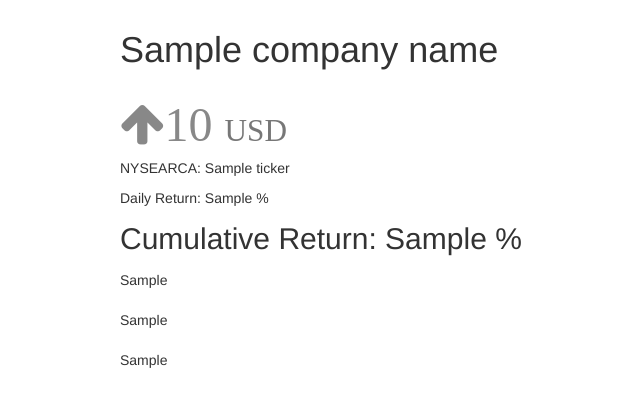
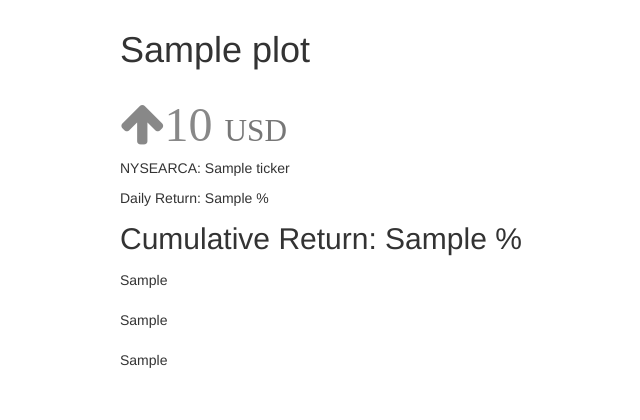
Before and after one commit to s777610/stock-etf-investment-full-stack, a Flask app: template src/templates/plot_stock.html in a window 1280 px wide. Shown: the part 244-664 px from the top of the page, without its empty margins (70-710 px from the left). Run offline with Flask 2, Linux system fonts and the light colour scheme; the template is opened without the code that fills it: most values are stand-ins (such as "Sample title", 1, 10 or a date in 2020); parts of the project's set-up code (start-up, migrations or seed data) failed here and were passed over; some libraries are stand-ins or nearby versions.

Commit message:
create plot class

```diff
--- a/src/application.py
+++ b/src/application.py
@@ -2,7 +2,7 @@
 from flask import Flask, render_template, request
 from common.create_plot import create_plot
 from models.security import Security
-# from models.plot import Plot
+from models.plot import Plot
 from common.name_scraper import scrape_name
 from flask_sqlalchemy import SQLAlchemy
 
@@ -29,14 +29,11 @@ class Security_db(db.Model):
         return f"Security_name: {self.name}, ticker: {self.ticker}, purchase at: {self.purchase_price}"
 
 
-
 @application.route('/plot/<string:ticker>/<string:name>/<string:daily_return>/<string:cum_return>')
 def plot_security(name, ticker, daily_return, cum_return):
-    name, current_price, name_color, today_status, last_updated, div1, div2, div3 = create_plot(ticker, name)
-    return render_template("plot_stock.html",  current_price=current_price, name_color=name_color,
-                           company_name=name, ticker=ticker, today_status=today_status,
-                           last_updated=last_updated, daily_return=daily_return, cum_return=cum_return,
-                           div1=div1, div2=div2, div3=div3)
+    # name, current_price, name_color, today_status, last_updated, div1, div2, div3 = create_plot(ticker, name)
+    plot = Plot(ticker, name)
+    return render_template("plot_stock.html", plot=plot, daily_return=daily_return, cum_return=cum_return)
 
 
 @application.route('/')
@@ -53,22 +50,16 @@ def about():
     return render_template("about.html")
 
 
-@application.route('/etf/')
-def etf():
+@application.route('/securitieslist/<string:type>')
+def securitieslist(type):
     securities_list = []
-    securities = Security_db.query.filter_by(type=1).all()
+    if type == 'stock':
+        securities = Security_db.query.filter_by(type=2).all()
+    else:
+        securities = Security_db.query.filter_by(type=1).all()
     for security in securities:
         securities_list.append(Security(security.name, security.ticker, security.purchase_price))
-    return render_template("eft.html", securitys=securities_list)  # pass security object to eft.html
-
-
-@application.route('/stock/')
-def stock():
-    securities_list = []
-    securities = Security_db.query.filter_by(type=2).all()
-    for security in securities:
-        securities_list.append(Security(security.name, security.ticker, security.purchase_price))
-    return render_template("stock.html", securitys=securities_list)
+    return render_template("securities_list.html", securitys=securities_list, type=type)
 
 
 @application.route("/search", methods=['POST'])
--- a/src/models/plot.py
+++ b/src/models/plot.py
@@ -63,3 +63,5 @@ class Plot(object):
             name_color = "red"
         self.name_color = name_color
     # get new colums, Status
+
+plot = Plot("VIG", "VIG_name")
--- a/src/templates/home.html
+++ b/src/templates/home.html
@@ -42,8 +42,8 @@
 <ul class="menu" id="home-menu">
     <li class="fa fa-home"><a href="{{ url_for('home') }}"> Home</a></li>
     <li class="fa fa-address-book"><a href="{{ url_for('about') }}"> About</a></li>
-    <li class="fa fa-line-chart"><a href="{{ url_for('etf') }}"> ETF</a></li>
-    <li class="fa fa-line-chart"><a href="{{ url_for('stock') }}"> Stock</a></li>
+    <li class="fa fa-line-chart"><a href="{{ url_for('securitieslist', type='etf') }}"> ETF</a></li>
+    <li class="fa fa-line-chart"><a href="{{ url_for('securitieslist', type='stock') }}"> Stock</a></li>
     <li class="fa fa-file-text-o"><a href="{{ url_for('resume') }}"> Resume</a></li>
 </ul>
 
--- a/src/templates/layout.html
+++ b/src/templates/layout.html
@@ -33,8 +33,8 @@
           <ul class="menu">
               <li class="fa fa-home draggable"><a href="{{ url_for('home') }}"> Home</a></li>
               <li class="fa fa-home draggable"><a href="{{ url_for('about') }}"> About</a></li>
-              <li class="fa fa-line-chart"><a href="{{ url_for('etf') }}"> ETF</a></li>
-              <li class="fa fa-line-chart"><a href="{{ url_for('stock') }}"> Stock</a></li>
+              <li class="fa fa-line-chart"><a href="{{ url_for('securitieslist', type='etf') }}"> ETF</a></li>
+              <li class="fa fa-line-chart"><a href="{{ url_for('securitieslist', type='stock') }}"> Stock</a></li>
               <li class="fa fa-file-text-o"><a href="{{ url_for('resume') }}"> Resume</a></li>
           </ul>
 
--- a/src/templates/plot_stock.html
+++ b/src/templates/plot_stock.html
@@ -3,15 +3,15 @@
 
 
     <div class="container-plot">
-        <h1 id="top">{{ company_name }}</h1>
+        <h1 id="top">{{ plot.name }}</h1>
 
-        {% if today_status == 'Increase' %}
-            <h1 class="fa fa-arrow-up" style="color: {{name_color}};font-size:48px">{{ current_price }} <small>USD</small></h1>
+        {% if plot.today_status == 'Increase' %}
+            <h1 class="fa fa-arrow-up" style="color: {{name_color}};font-size:48px">{{ plot.current_price }} <small>USD</small></h1>
         {% else %}
-            <h1 class="fa fa-arrow-down" style="color: {{name_color}};font-size:48px">{{ current_price }} <small>USD</small></h1>
+            <h1 class="fa fa-arrow-down" style="color: {{name_color}};font-size:48px">{{ plot.current_price }} <small>USD</small></h1>
         {% endif %}
 
-        <p>NYSEARCA: {{ ticker }}</p>
+        <p>NYSEARCA: {{ plot.ticker }}</p>
 
         <p>Daily Return: {{ daily_return }} %</p>
 
@@ -23,13 +23,13 @@
 
 
 <div class="plot">
-{{div1|safe}}
+{{plot.div1|safe}}
     <br>
     <br>
-{{div2|safe}}
+{{plot.div2|safe}}
     <br>
     <br>
-{{div3|safe}}
+{{plot.div3|safe}}
 </div>
     </div>
 
```
Also changed, not shown: src/templates/securities_list.html (renamed from src/templates/eft.html, +16 -12 lines), src/templates/stock.html (deleted, +0 -101 lines), README.md, src/common/__init__.py (added).
